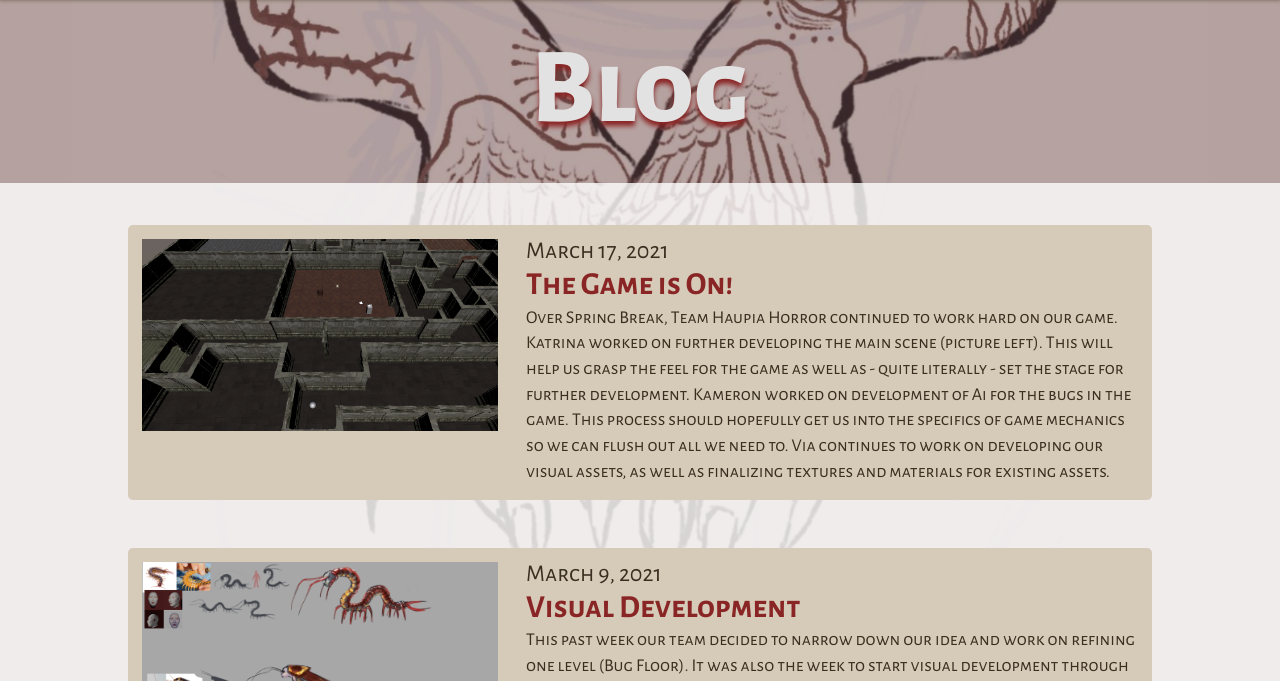
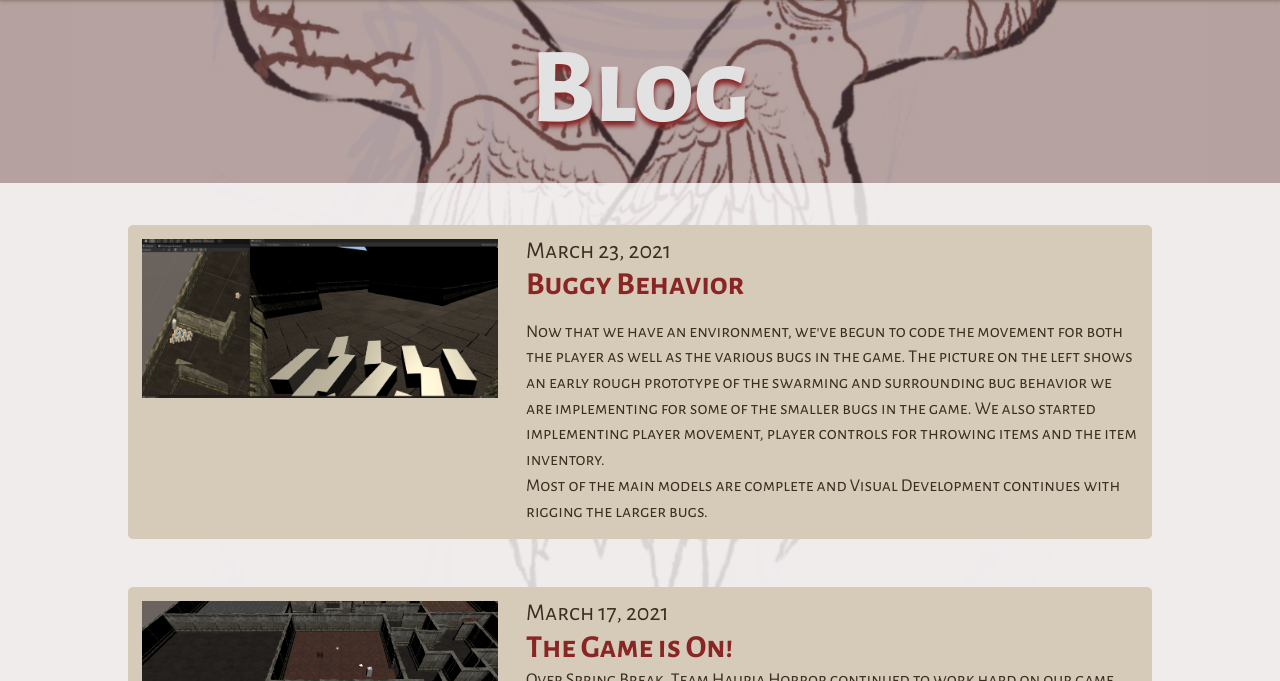
Before and after one commit to HaupiaHorror/haupiahorror.github.io, a plain HTML site: page blog.html in a window 1280 px wide. Shown: the part 119-800 px from the top of the page. Drawn offline with nearby package versions, Linux system fonts and the light colour scheme; a web font is replaced by a local one.

Commit message:
new blog

```diff
--- a/blog.html
+++ b/blog.html
@@ -32,6 +32,32 @@
     </div>
     <div class="ui padded container" id="main-content">
         <div class="ui padded grid">
+            <!--4th entry-->
+            <div class="ui fluid row">
+                <div class="ui grid" id="blog-post">
+                    <div class="ui six wide column" id="blog-left">
+                        <!--switch out image file below-->
+                        <img src="images/blog4-bugs.png" class="ui fluid image" id="blog-pic">
+                    </div>
+                    <div class="ui ten wide column">
+                        <div class="row" id="blog-date">
+                            <!--Date-->
+                            March 23, 2021
+                        </div>
+                        <div class="row" id="blog-text">
+                            <!--Title-->
+                            <h3 id="blog-title">Buggy Behavior</h3>
+                            <!--Content-->
+                            Now that we have an environment, we've begun to code the movement for both the player as well as the various bugs in the game.
+                            The picture on the left shows an early rough prototype of the swarming and surrounding bug behavior we are implementing for some of the smaller bugs in the game.
+                            We also started implementing player movement, player controls for throwing items and the item inventory.
+                            <br>
+                            Most of the main models are complete and Visual Development continues with rigging the larger bugs.
+                        </div>
+                    </div>
+                </div>
+            </div>
+            <!--end entry-->
 	        <!--3rd entry-->
 	        <div class="ui fluid row">
 		        <div class="ui grid" id="blog-post">
```
Also changed, not shown: images/blog4-bugs.png (added), images/blog4.png (added).
